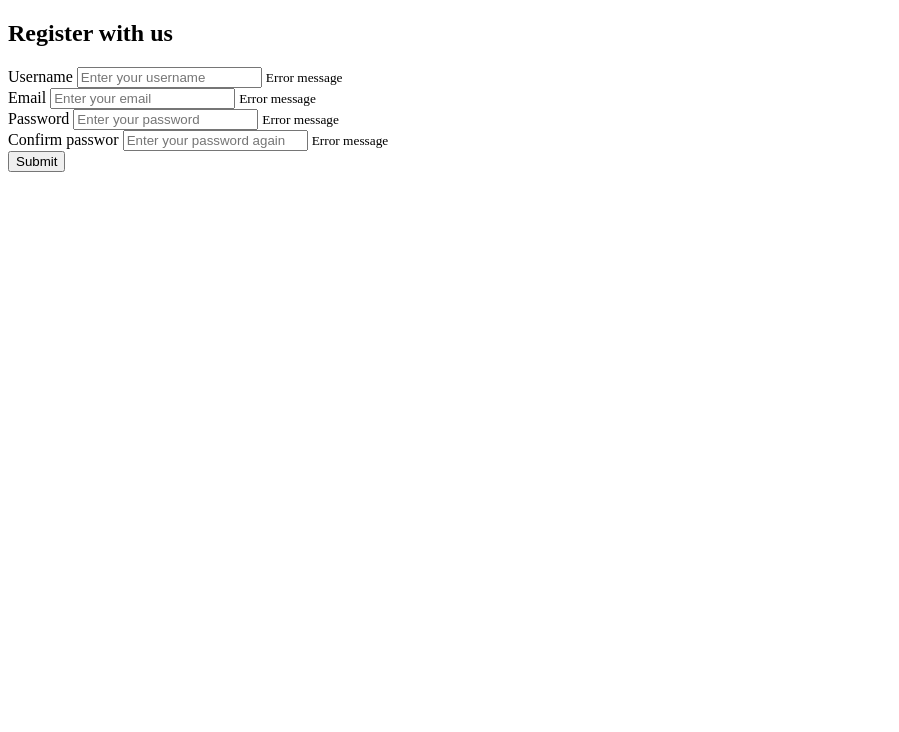
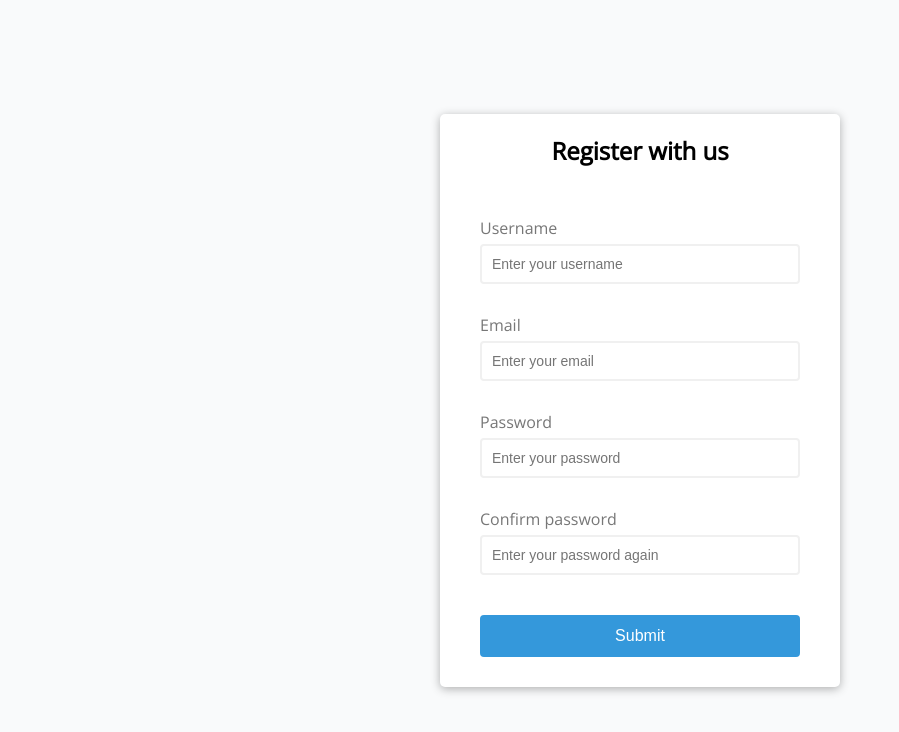
Before and after one commit to Nwachuks/Formify, a plain HTML site: page index.html in a window 1280 px wide. Shown: the whole page, without its empty margins (0-899 px from the left). Drawn offline with nearby package versions, Linux system fonts and the light colour scheme.

Commit message:
Style form

```diff
--- a/index.html
+++ b/index.html
@@ -26,7 +26,7 @@
                     <small>Error message</small>
                 </div>
                 <div class="form-control">
-                    <label for="confirm-password">Confirm passwor</label>
+                    <label for="confirm-password">Confirm password</label>
                     <input type="password" id="confirm-password" placeholder="Enter your password again">
                     <small>Error message</small>
                 </div>
--- a/style.css
+++ b/style.css
@@ -0,0 +1,95 @@
+@import url('https://fonts.googleapis.com/css?family=Open+Sans&display=swap');
+
+:root {
+    --success-color: #2ECC71;
+    --error-color: #E74C3C;
+}
+
+* {
+    box-sizing: border-box;
+}
+
+body {
+    background-color: #F9FAFB;
+    font-family: 'Open Sans', sans-serif;
+    display: flex;
+    align-items: center;
+    justify-content: center;
+    min-height: 100vh;
+    margin: 0;
+}
+
+.container {
+    background-color: #FFFFFF;
+    border-radius: 5px;
+    box-shadow: 0 2px 10px rgba(0, 0, 0, 0.3);
+    width: 400px;
+}
+
+h2 {
+    text-align: center;
+    margin: 20px;
+}
+
+.form {
+    padding: 30px 40px;
+}
+
+.form-control {
+    margin-bottom: 10px;
+    padding-bottom: 20px;
+    position: relative;
+}
+
+.form-control label {
+    color: #777777;
+    display: block;
+    margin-bottom: 5px;
+}
+
+.form-control input {
+    border: 2px solid #F0F0F0;
+    border-radius: 4px;
+    display: block;
+    width: 100%;
+    padding: 10px;
+    font-size: 14px;
+}
+
+.form-control input:focus {
+    outline: 0;
+    border-color: #777777;
+}
+
+.form-control.success input {
+    border-color: var(--success-color);
+}
+
+.form-control.error input {
+    border-color: var(--error-color);
+}
+
+.form-control small {
+    color: var(--error-color);
+    position: absolute;
+    bottom: 0;
+    left: 0;
+    visibility: hidden;
+}
+
+.form-control.error small {
+    visibility: visible;
+}
+
+.form button {
+    cursor: pointer;
+    background-color: #3498DB;
+    border: 2px solid #3498DB;
+    border-radius: 4px;
+    color: #FFFFFF;
+    display: block;
+    font-size: 16px;
+    padding: 10px;
+    margin-top: 20px;
+    width: 100%;
+}
```
